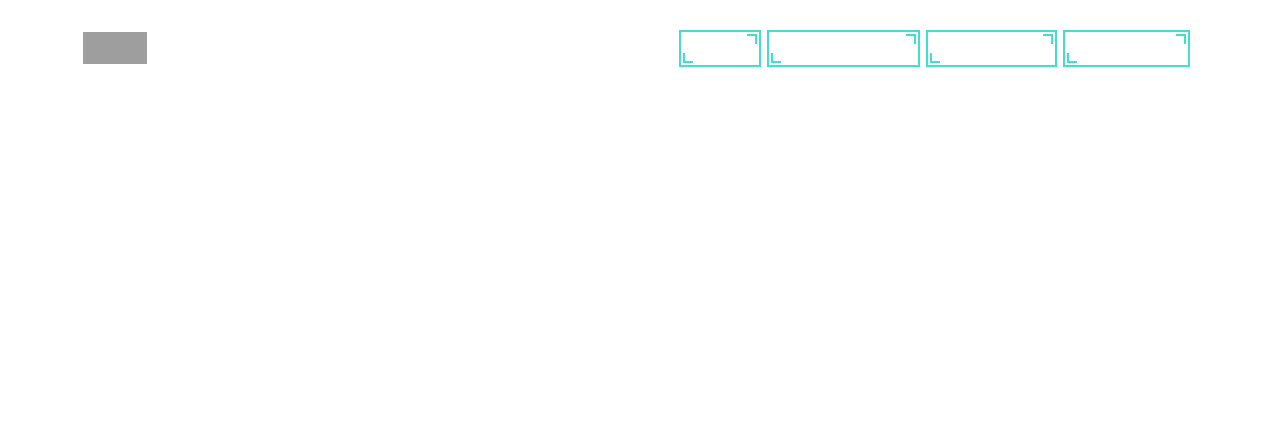
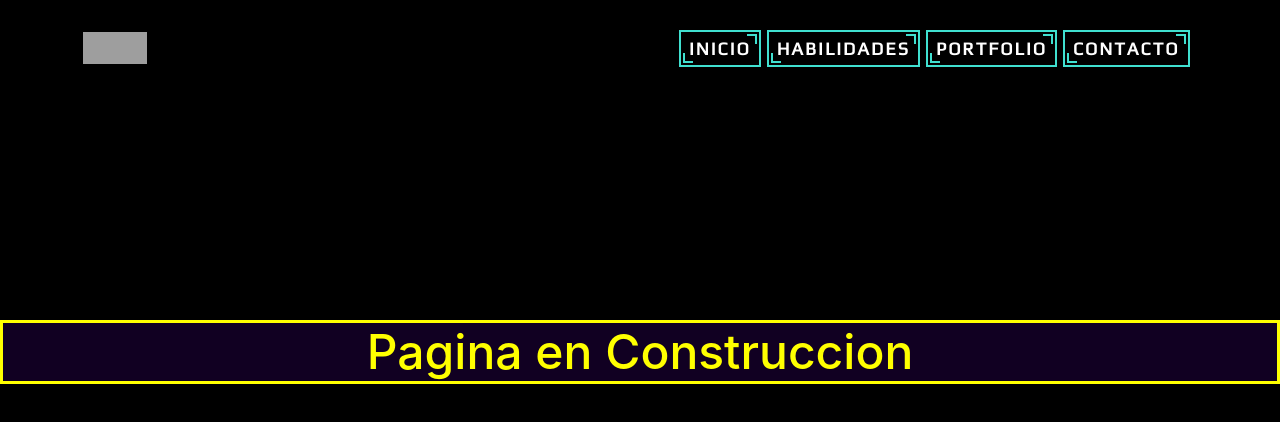
Before and after one commit to walterceliz/wolz-portfolio, a React (Create React App) app: page /portfolio in a window 1280 px wide. Shown: the top 422 px of the page. Built offline with nearby package versions, Linux system fonts and the light colour scheme; grey boxes are pictures that could not be loaded.

Commit message:
proximamente wachin

```diff
--- /dev/null
+++ b/src/Views/Portfolio/Portfolio.css
@@ -0,0 +1,15 @@
+.portBack{
+    background: black/* url('https://static.wixstatic.com/media/ede86d_268c23b1f5ba4377b5897bbca9d581a2~mv2.gif') */ no-repeat center;
+    background-size: cover;
+    height: 100vh;
+}
+
+.portBack h2{
+    color:yellow;
+    text-align: center;
+    position: relative;
+    top: 20rem;
+    font-size: 3rem;
+    border: solid yellow;
+    background: rgba(31, 1, 61, 0.566);
+}
--- /dev/null
+++ b/src/Views/Portfolio/Portfolio.jsx
@@ -0,0 +1,12 @@
+import React from 'react'
+import './Portfolio.css'
+
+const Portfolio = (props) => {
+    return(
+        <div className="portBack">
+            <h2>Pagina en Construccion</h2>
+        </div>
+    )
+}
+
+export default Portfolio
```
Also changed, not shown: src/App.js (+6 -5 lines).
